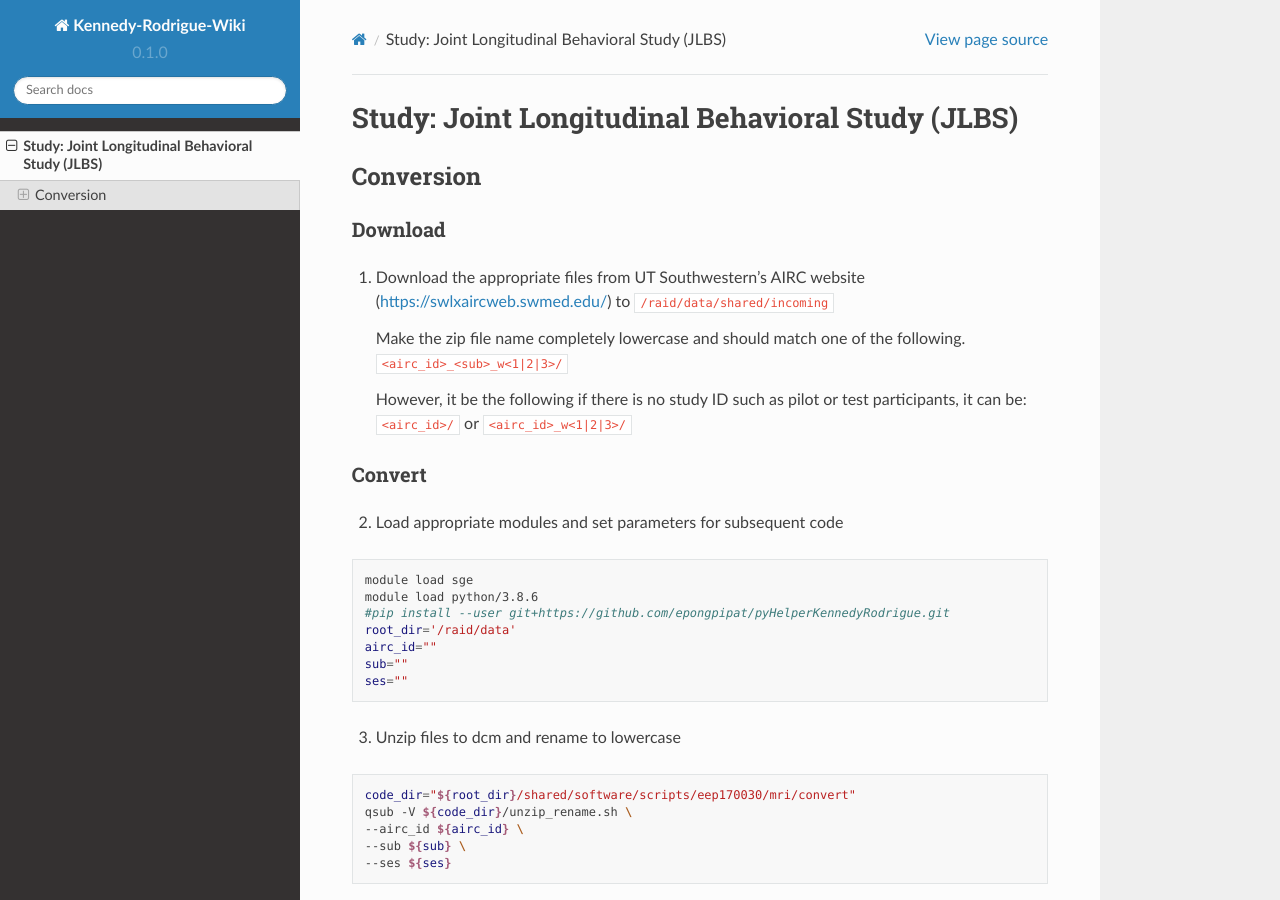
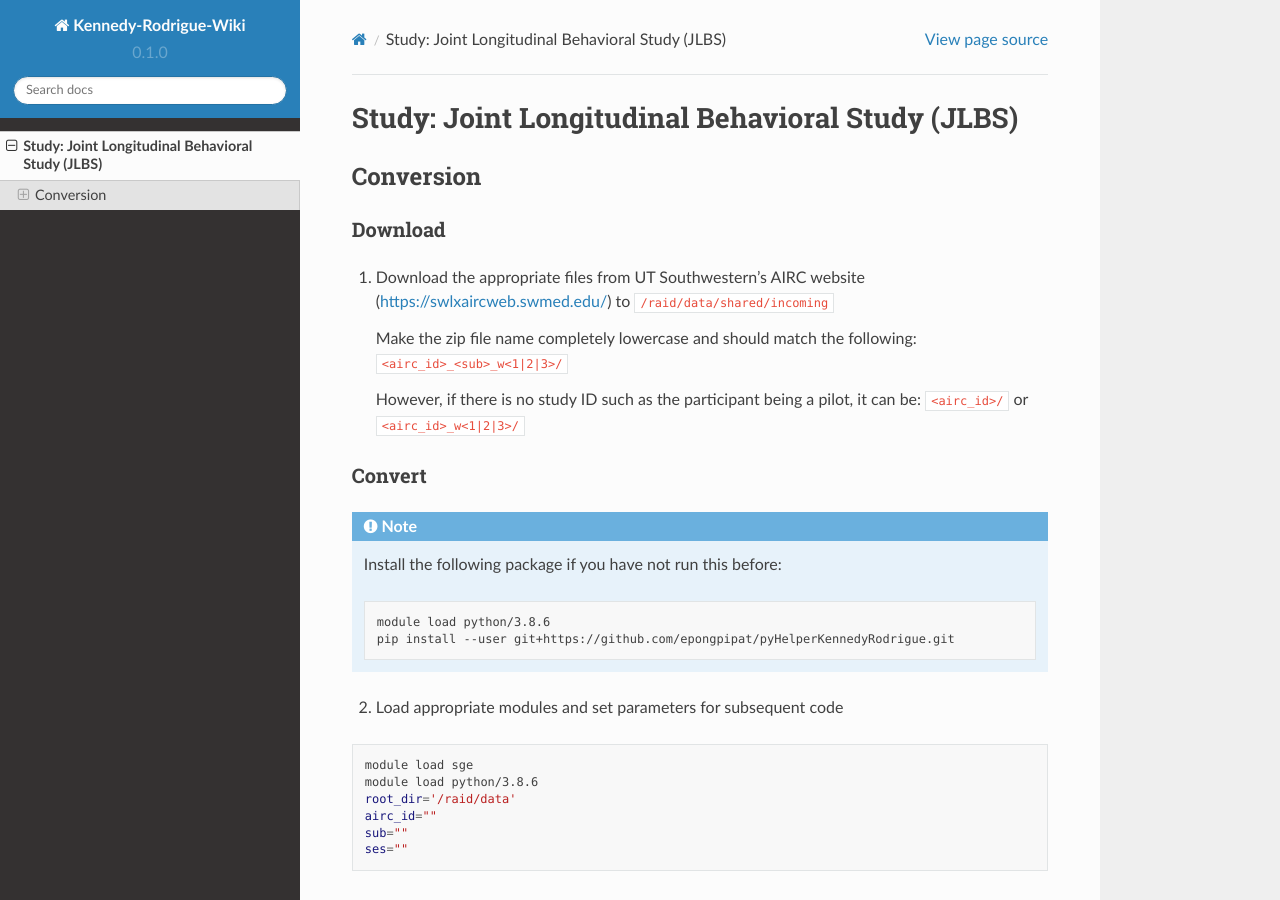
Before and after one commit to marcihorn/kennedy-rodrigue-wiki, a Sphinx documentation site: the page built from docs/source/study-jlbs/conversion.rst, in a window 1280 px wide and 900 px high. Built offline with Sphinx 7.4.7 and the Read the Docs theme 2.0.0, drawn with Linux system fonts in a browser that asks for light colours.

Commit message:
add note on installing module and fix grammar

```diff
--- a/docs/source/study-jlbs/conversion.rst
+++ b/docs/source/study-jlbs/conversion.rst
@@ -14,10 +14,10 @@ Download
 
 1. Download the appropriate files from UT Southwestern's AIRC website (`https://swlxaircweb.swmed.edu/ <https://swlxaircweb.swmed.edu/>`_) to ``/raid/data/shared/incoming``
 
-   Make the zip file name completely lowercase and should match one of the following.
+   Make the zip file name completely lowercase and should match the following:
    ``<airc_id>_<sub>_w<1|2|3>/``
 
-   However, it be the following if there is no study ID such as pilot or test participants, it can be:
+   However, if there is no study ID such as the participant being a pilot, it can be:
    ``<airc_id>/`` or ``<airc_id>_w<1|2|3>/``
 
 
@@ -26,13 +26,22 @@ Download
 Convert
 -------
 
+.. note::
+
+   Install the following package if you have not run this before:
+
+   .. code:: bash
+
+      module load python/3.8.6
+      pip install --user git+https://github.com/epongpipat/pyHelperKennedyRodrigue.git
+
+
 2. Load appropriate modules and set parameters for subsequent code
 
 .. code:: bash
 
    module load sge
    module load python/3.8.6
-   #pip install --user git+https://github.com/epongpipat/pyHelperKennedyRodrigue.git
    root_dir='/raid/data'
    airc_id=""
    sub=""
```
